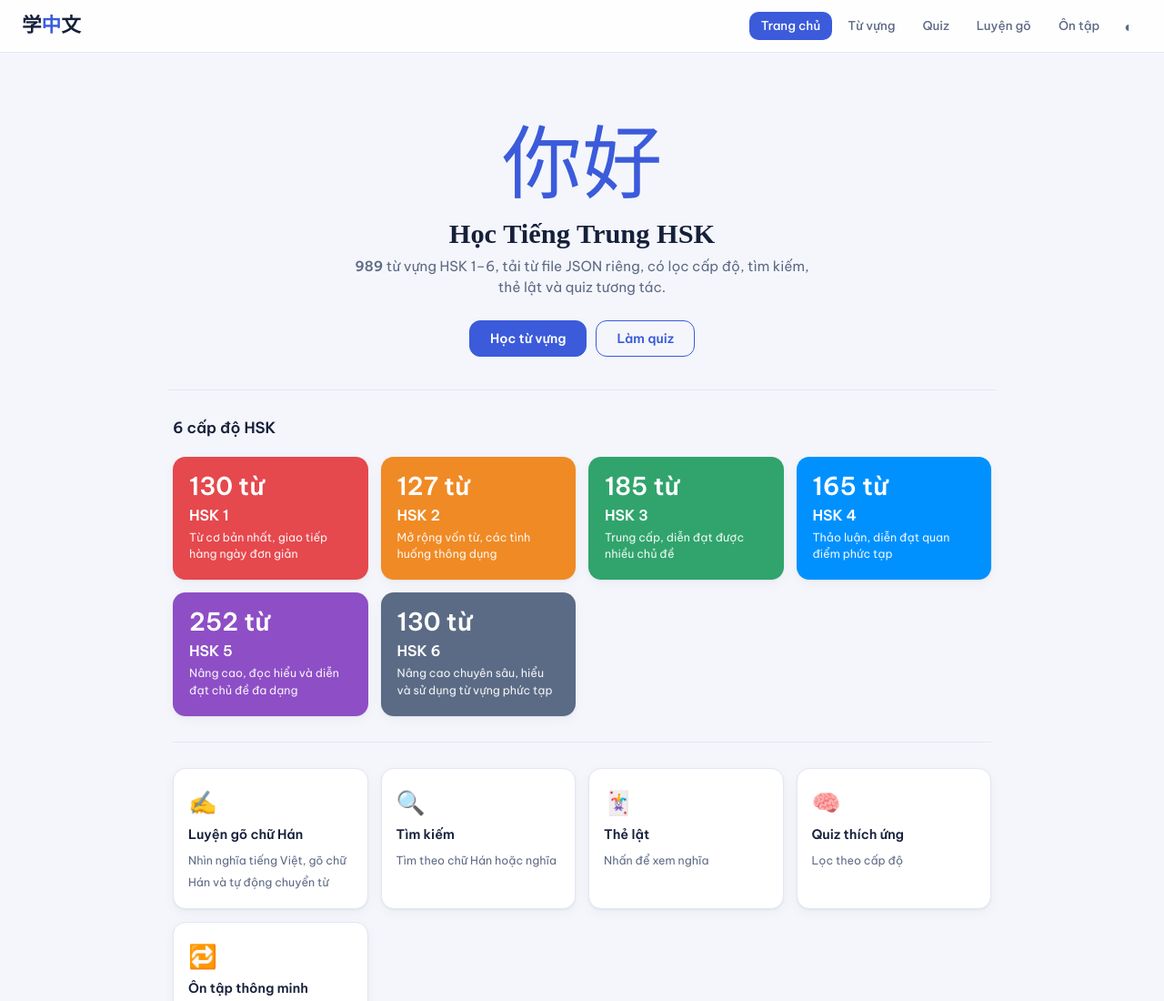
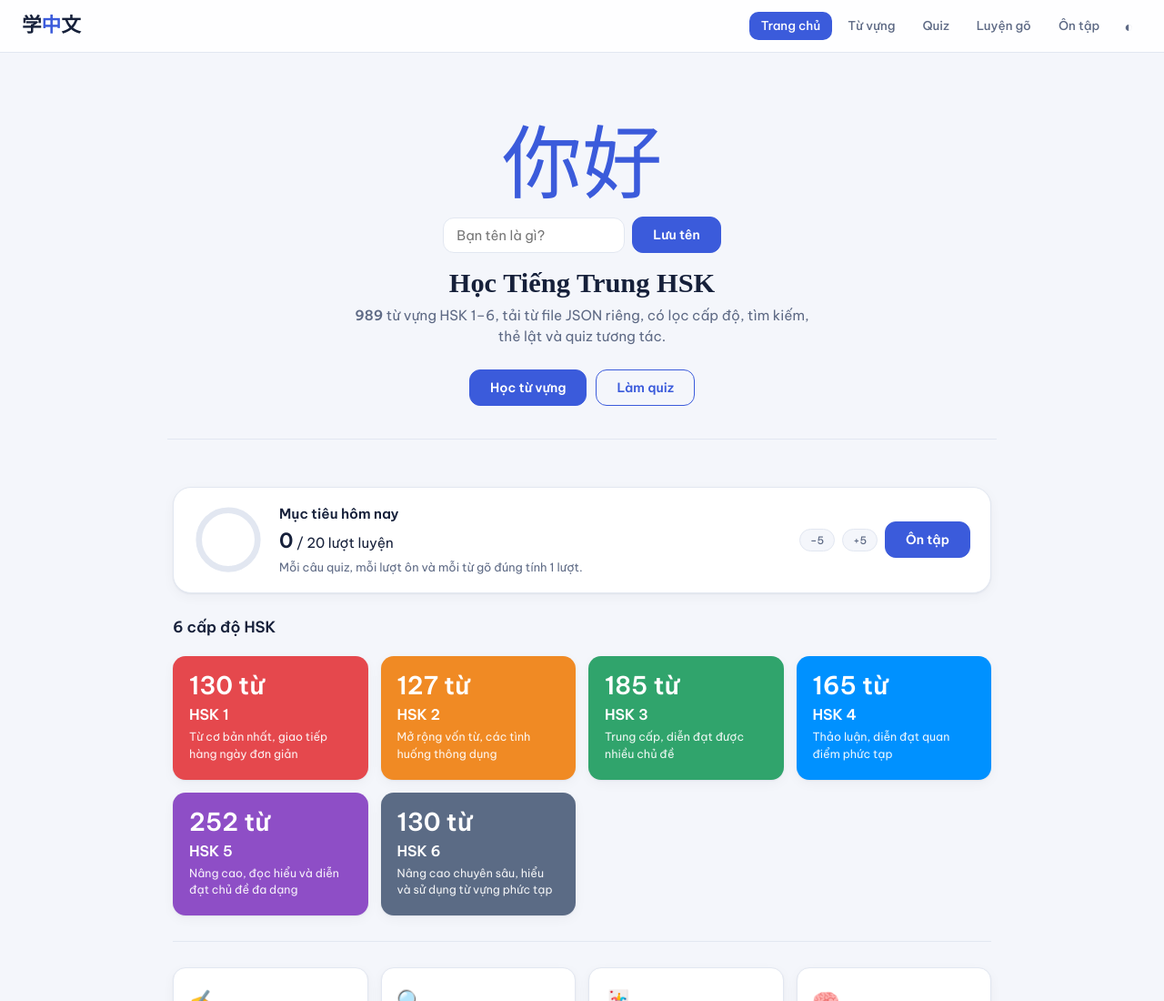
Before and after one commit to 33manhcuong-lab/hoc-tieng-trung, a plain HTML site: page index.html in a window 1280 px wide. Shown: the top 1100 px of the page at 91% size. Drawn offline with Linux system fonts and the light colour scheme.

Commit message:
Add files via upload

```diff
--- a/index.html
+++ b/index.html
@@ -126,6 +126,22 @@ h2{font-size:1.05rem;font-weight:600;margin-bottom:14px}
 .rv-empty{padding:20px 0;color:var(--soft)}
 @media(max-width:600px){nav{padding:env(safe-area-inset-top) 12px 0}.section{padding:24px 14px 50px}h1{font-size:1.5rem}.hero-char{font-size:4rem}.quiz-hanzi{font-size:3.6rem}.card-grid{grid-template-columns:repeat(auto-fill,minmax(140px,1fr))}.typing-box,.quiz-box{padding:24px 14px}.logo{font-size:1.15rem}}
 @media(prefers-reduced-motion:reduce){*{animation:none!important;transition:none!important;scroll-behavior:auto!important}}
+.greet{display:flex;gap:8px;align-items:center;justify-content:center;flex-wrap:wrap;margin-bottom:14px;font-size:1.05rem}
+.greet input{padding:9px 14px;border:1px solid var(--line);border-radius:12px;background:var(--surface);color:var(--ink);font:400 .92rem "Be Vietnam Pro",sans-serif;width:200px;outline:none}
+.greet input:focus{border-color:var(--primary)}
+.goal-card{display:flex;align-items:center;gap:18px;flex-wrap:wrap;margin-top:24px;padding:18px 22px;background:var(--surface);border:1px solid var(--line);border-radius:20px;box-shadow:var(--sh)}
+.ring{width:76px;height:76px;flex:none}
+.ring-bg,.ring-fg{fill:none;stroke-width:7}
+.ring-bg{stroke:var(--line)}
+.ring-fg{stroke:var(--primary);stroke-linecap:round;transition:stroke-dashoffset .4s}
+.ring-fg.done{stroke:var(--ok)}
+.goal-text{flex:1;min-width:200px}
+.goal-title{font-weight:600;font-size:.95rem}
+.goal-num{font-size:.95rem;margin:2px 0}
+.goal-num strong{font-size:1.4rem}
+.goal-sub{font-size:.8rem;color:var(--soft)}
+.goal-ctl{display:flex;gap:8px;align-items:center}
+.goal-ctl .mini{margin-top:0}
 </style>
 </head>
 <body>
@@ -145,6 +161,7 @@ h2{font-size:1.05rem;font-weight:600;margin-bottom:14px}
 <div class="section active" id="home">
   <div class="hero">
     <span class="hero-char">你好</span>
+    <div class="greet" id="greet"></div>
     <h1>Học Tiếng Trung HSK</h1>
     <p><strong id="total-word-count">—</strong> từ vựng HSK 1–6, tải từ file JSON riêng, có lọc cấp độ, tìm kiếm, thẻ lật và quiz tương tác.</p>
     <div class="hero-btns">
@@ -153,6 +170,8 @@ h2{font-size:1.05rem;font-weight:600;margin-bottom:14px}
     </div>
   </div>
   <div style="max-width:900px;margin:0 auto;padding:28px 0 0">
+    <div class="goal-card" id="goal-card"></div>
+    <div style="height:24px"></div>
     <h2>6 cấp độ HSK</h2>
     <div class="hsk-overview">
       <div class="hsk-card" role="button" tabindex="0" data-home-level="hsk1" aria-label="Mở từ vựng HSK 1" style="background:var(--hsk1)">
@@ -444,7 +463,7 @@ function nextQ(){
     btn.textContent=opt.v;
     btn.onclick=()=>{
       if(qAnswered)return;
-      qAnswered=true; qTotal++;
+      qAnswered=true; qTotal++; goalTick();
       document.getElementById("total").textContent=qTotal;
       if(opt.v===qCurrent.v){
         btn.classList.add("correct"); qScore++;
@@ -530,6 +549,7 @@ function handleTypingInput(){
     input.classList.add("good");
     input.disabled = true;
     typingCorrect++;
+    goalTick();
     typingTotal++;
     updateTypingStats();
     document.getElementById("typing-answer").textContent = typingCurrent.h;
@@ -634,6 +654,7 @@ function dueWords(){ const now=Date.now(); return allWords.filter(w=>srs[wk(w)]
 function updateBadge(){
   const n=allWords.length?dueWords().length:0;
   const b=document.getElementById("due-badge"); if(b) b.textContent=n||"";
+  if(typeof renderGoal==="function") renderGoal();
 }
 function buildReviewQueue(){ rvQueue=shuffle(dueWords()).slice(0,30); rvCur=null; rvShown=false; }
 function addNewWords(){
@@ -674,12 +695,49 @@ function renderReview(){
 }
 function rvReveal(){ rvShown=true; renderReview(); }
 function rvRate(r){
+  goalTick();
   const w=rvCur, s=srs[wk(w)], now=Date.now();
   if(r===0){ s.box=0; s.due=now; rvQueue.push(w); }
   else if(r===1){ s.due=now+DAY; }
   else { s.box=Math.min(SRS_DAYS.length-1,s.box+1); s.due=now+SRS_DAYS[s.box]*DAY; }
   srsSave(); rvCur=null; rvShown=false; renderReview();
 }
+
+// ── HỒ SƠ & MỤC TIÊU HẰNG NGÀY ──
+const PROF_KEY="hsk-profile-v1", DAILY_KEY="hsk-daily-v1";
+let prof={name:"",goal:20}; try{ Object.assign(prof,JSON.parse(localStorage.getItem(PROF_KEY)||"{}")); }catch(e){}
+function profSave(){ try{ localStorage.setItem(PROF_KEY,JSON.stringify(prof)); }catch(e){} }
+function todayKey(){ const d=new Date(); return d.getFullYear()+"-"+String(d.getMonth()+1).padStart(2,"0")+"-"+String(d.getDate()).padStart(2,"0"); }
+function goalCount(){ try{ const d=JSON.parse(localStorage.getItem(DAILY_KEY)||"{}"); return d.date===todayKey()?(d.count||0):0; }catch(e){ return 0; } }
+function goalTick(){ const c=goalCount()+1; try{ localStorage.setItem(DAILY_KEY,JSON.stringify({date:todayKey(),count:c})); }catch(e){} renderGoal(); }
+function greetWord(){ const h=new Date().getHours(); return h<11?"Chào buổi sáng":h<14?"Chào buổi trưa":h<18?"Chào buổi chiều":"Chào buổi tối"; }
+function renderGreeting(editing){
+  const el=document.getElementById("greet"); if(!el) return;
+  if(prof.name && !editing){
+    el.innerHTML=`<span>${greetWord()}, <strong>${escapeHTML(prof.name)}</strong>!</span> <button class="mini" onclick="renderGreeting(true)">Đổi tên</button>`;
+    return;
+  }
+  el.innerHTML=`<input id="name-input" maxlength="30" placeholder="Bạn tên là gì?" value="${escapeHTML(prof.name)}" aria-label="Tên của bạn" onkeydown="if(event.key==='Enter')saveName()"> <button class="btn" onclick="saveName()">Lưu tên</button>`;
+  if(editing) document.getElementById("name-input").focus();
+}
+function saveName(){ const v=document.getElementById("name-input").value.trim(); if(!v) return; prof.name=v; profSave(); renderGreeting(); }
+function setGoal(delta){ prof.goal=Math.max(5,Math.min(200,prof.goal+delta)); profSave(); renderGoal(); }
+function renderGoal(){
+  const el=document.getElementById("goal-card"); if(!el) return;
+  const c=goalCount(), g=prof.goal, done=c>=g, C=2*Math.PI*34;
+  const due=allWords.length?dueWords().length:0;
+  const note=done?"Bạn đã hoàn thành mục tiêu hôm nay."
+    :due?`Còn ${due} từ cần ôn.`:"Mỗi câu quiz, mỗi lượt ôn và mỗi từ gõ đúng tính 1 lượt.";
+  el.innerHTML=`<svg class="ring" viewBox="0 0 80 80" role="img" aria-label="Tiến độ hôm nay: ${c} trên ${g}">
+      <circle class="ring-bg" cx="40" cy="40" r="34"/>
+      <circle class="ring-fg${done?" done":""}" cx="40" cy="40" r="34" stroke-dasharray="${C}" stroke-dashoffset="${C*(1-Math.min(1,c/g))}" transform="rotate(-90 40 40)"/></svg>
+    <div class="goal-text"><div class="goal-title">Mục tiêu hôm nay</div>
+      <div class="goal-num"><strong>${c}</strong> / ${g} lượt luyện</div><div class="goal-sub">${note}</div></div>
+    <div class="goal-ctl"><button class="mini" onclick="setGoal(-5)" aria-label="Giảm mục tiêu 5 lượt">−5</button>
+      <button class="mini" onclick="setGoal(5)" aria-label="Tăng mục tiêu 5 lượt">+5</button>
+      <button class="btn" onclick="show('review')">Ôn tập</button></div>`;
+}
+renderGreeting(); renderGoal();
 
 // ── NAV ──
 function show(id){
@@ -692,6 +750,7 @@ function show(id){
   if(id==="quiz"&&qTotal===0&&allWords.length) resetQuiz();
   if(id==="typing"&&allWords.length&&!typingCurrent) resetTyping();
   if(id==="review") renderReview();
+  if(id==="home") renderGoal();
   if(id==="typing") setTimeout(()=>document.getElementById("typing-input").focus(), 50);
 }
 
```
